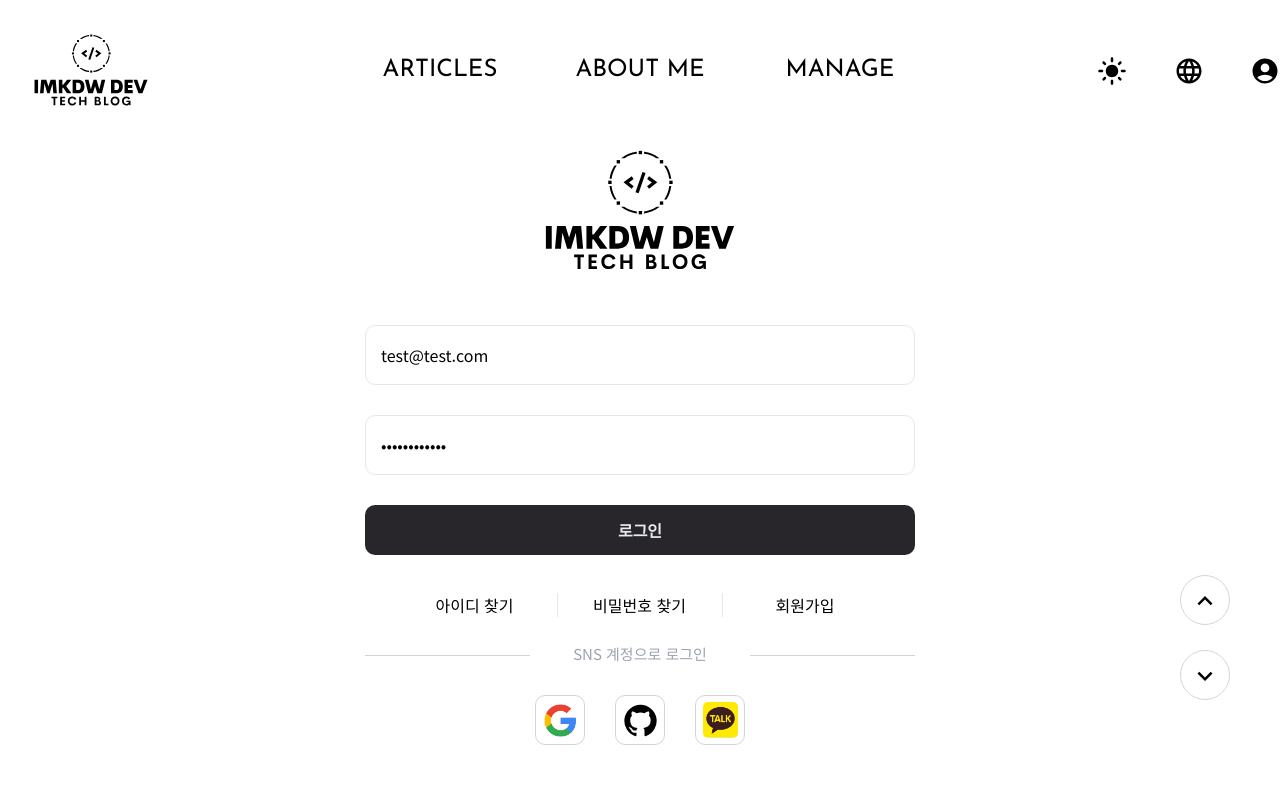
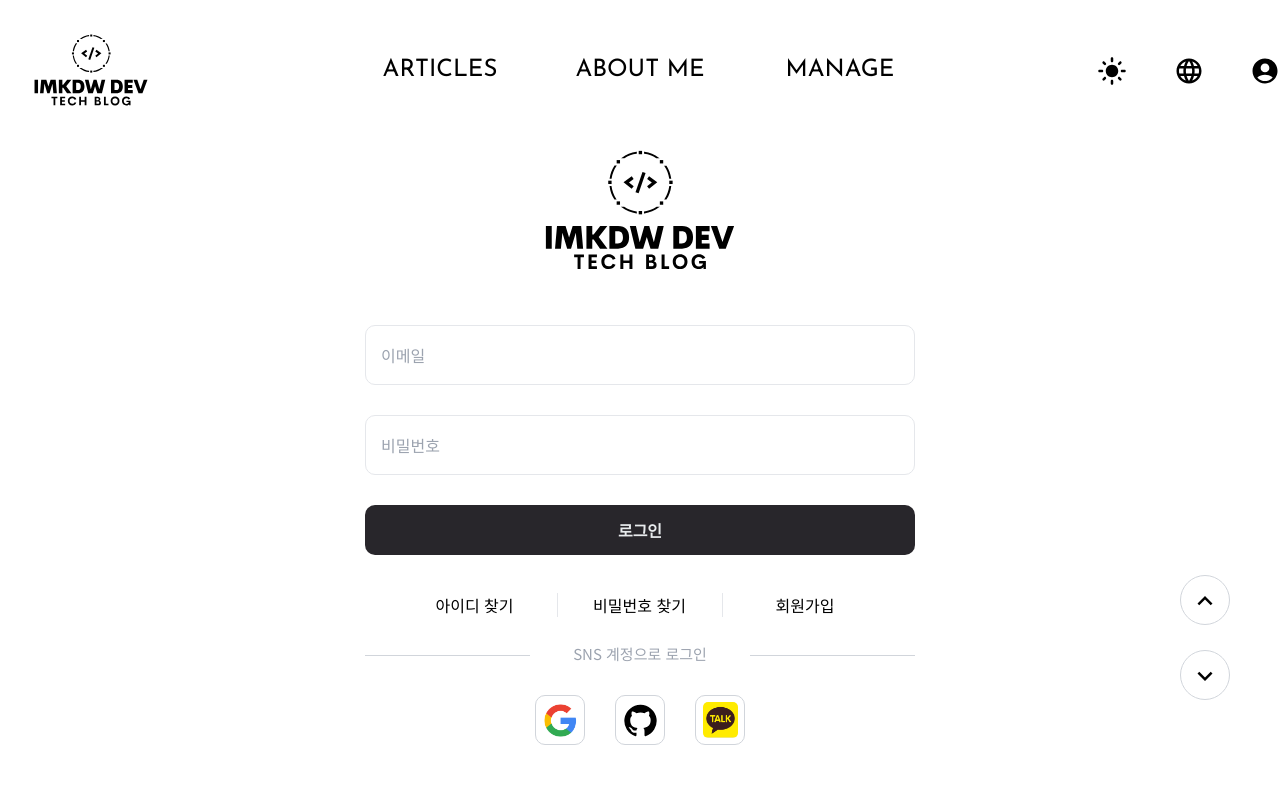
Before and after one commit to imkdw/blog-client, a Next.js app: page /auth/sign-in in a window 1280 px wide. Shown: the top 800 px of the page. Built offline with nearby package versions, Linux system fonts and the light colour scheme; no server answers.

Commit message:
fix: 로그인시 기본 계정 제거 및 이미지 썸네일 버그 수정

```diff
--- a/containers/article/new/thumbnailSelector.tsx
+++ b/containers/article/new/thumbnailSelector.tsx
@@ -49,7 +49,7 @@ export default function ArticleThumbnailSelector({ thumbnail, changeHandler }: P
           type="button"
           onClick={clickHandler}
         >
-          <Image src={image || thumbnail} alt="thumbnail" fill />
+          <Image src={image || thumbnail!} alt="thumbnail" fill />
         </button>
       ) : (
         <button className="h-full w-[30%] border border-gray-300 text-gray-400" type="button" onClick={clickHandler}>
--- a/containers/auth/signin/signInForm.tsx
+++ b/containers/auth/signin/signInForm.tsx
@@ -10,12 +10,7 @@ import { postSignIn } from '../../../services/auth';
 export default function SignInForm() {
   const { setIsLoggedIn, setLoggedInUser } = useUser((state) => state);
 
-  // TOOD: 기본값 제거
-  const [account, setAccount] = useState({
-    email: 'test@test.com',
-    password: 'Test121212!@',
-  });
-
+  const [account, setAccount] = useState({ email: '', password: '' });
   const { email, password } = account;
   const router = useRouter();
 
```
